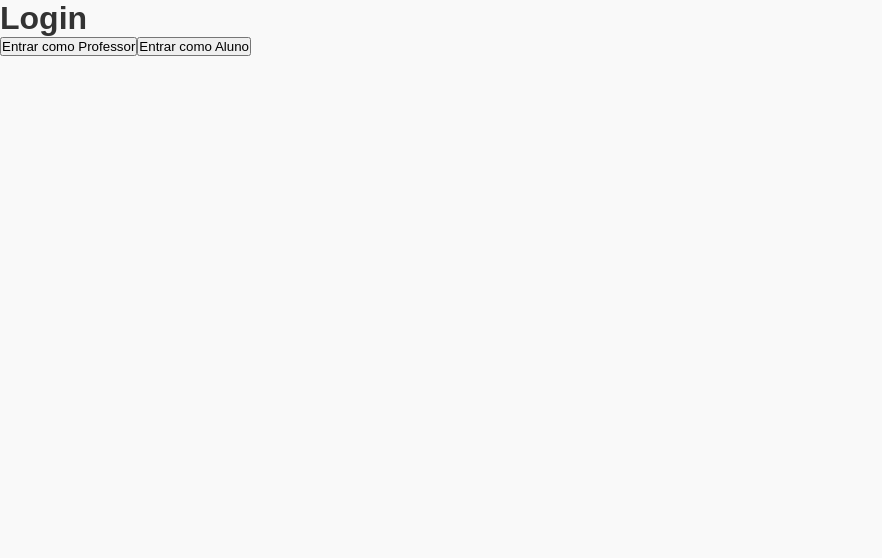
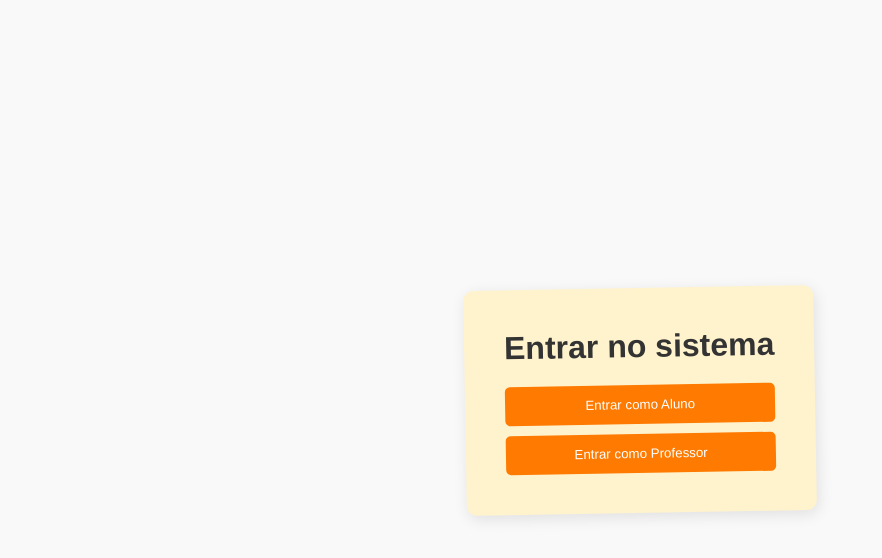
Before and after one commit to Gioh-Workplace/fiap-project, a React (Vite) app in the folder frontend/: page /login in a window 1280 px wide. Shown: the top 558 px of the page, without its empty margins (0-882 px from the left). Built offline with nearby package versions, Linux system fonts and the light colour scheme.

Commit message:
feat(auth): implementa proteção de rotas com ProtectedRoute e redirecionamento para login

```diff
--- a/frontend/src/App.jsx
+++ b/frontend/src/App.jsx
@@ -1,4 +1,5 @@
 import { BrowserRouter, Routes, Route } from "react-router-dom"
+import ProtectedRoute from "./routes/ProtectedRoute"
 
 import Home from "./pages/Home"
 import Post from "./pages/Post"
@@ -12,13 +13,13 @@ function App() {
     <BrowserRouter>
       <Routes>
 
-        <Route path="/" element={<Home />} />
-        <Route path="/post/:id" element={<Post />} />
+        <Route path="/" element={<ProtectedRoute> <Home /></ProtectedRoute>}/>
+        <Route path="/post/:id"  element={<ProtectedRoute> <Post /> </ProtectedRoute>} />
 
-        <Route path="/create" element={<CreatePost />} />
-        <Route path="/edit/:id" element={<EditPost />} />
+        <Route path="/create"  element={<ProtectedRoute> <CreatePost /> </ProtectedRoute>} />
+        <Route path="/edit/:id"  element={<ProtectedRoute> <EditPost /> </ProtectedRoute>} />
 
-        <Route path="/admin" element={<Admin />} />
+        <Route path="/admin"  element={<ProtectedRoute> <Admin /> </ProtectedRoute>} />
         <Route path="/login" element={<Login />} />
 
       </Routes>
--- a/frontend/src/pages/Login.jsx
+++ b/frontend/src/pages/Login.jsx
@@ -1,20 +1,65 @@
+import { useAuth } from "../context/AuthContext"
+import { useNavigate } from "react-router-dom"
+import styled from "styled-components"
+
+const Container = styled.div`
+  display: flex;
+  height: 100vh;
+  align-items: center;
+  justify-content: center;
+`
+
+const Card = styled.div`
+  background: #fff3cd;
+  padding: 40px;
+  border-radius: 10px;
+  text-align: center;
+  box-shadow: 2px 4px 15px rgba(0,0,0,0.1);
+  transform: rotate(-1deg);
+`
+
+const Title = styled.h1`
+  margin-bottom: 20px;
+`
+
+const Button = styled.button`
+  display: block;
+  width: 100%;
+  margin-top: 10px;
+  padding: 12px;
+  background: ${({ theme }) => theme.colors.primary};
+  color: white;
+  border: none;
+  border-radius: 5px;
+  cursor: pointer;
+
+  &:hover {
+    background: ${({ theme }) => theme.colors.primaryDark};
+  }
+`
+
 export default function Login() {
-    const handleLogin = (role) => {
-      localStorage.setItem("role", role)
-      window.location.href = "/"
-    }
+  const { login } = useAuth()
+  const navigate = useNavigate()
 
-    return (
-      <div>
-        <h1>Login</h1>
+  const handleLogin = (role) => {
+    login(role)
+    navigate("/")
+  }
 
-        <button onClick={() => handleLogin("professor")}>
+  return (
+    <Container>
+      <Card>
+        <Title>Entrar no sistema</Title>
+
+        <Button onClick={() => handleLogin("aluno")}>
+          Entrar como Aluno
+        </Button>
+
+        <Button onClick={() => handleLogin("professor")}>
           Entrar como Professor
-        </button>
-
-        <button onClick={() => handleLogin("aluno")}>
-          Entrar como Aluno
-        </button>
-      </div>
-    )
-  }
+        </Button>
+      </Card>
+    </Container>
+  )
+}
--- /dev/null
+++ b/frontend/src/routes/ProtectedRoute.jsx
@@ -0,0 +1,12 @@
+import { Navigate } from "react-router-dom"
+import { useAuth } from "../context/AuthContext"
+
+export default function ProtectedRoute({ children }) {
+  const { isAuthenticated } = useAuth()
+
+  if (!isAuthenticated) {
+    return <Navigate to="/login" />
+  }
+
+  return children
+}
```
